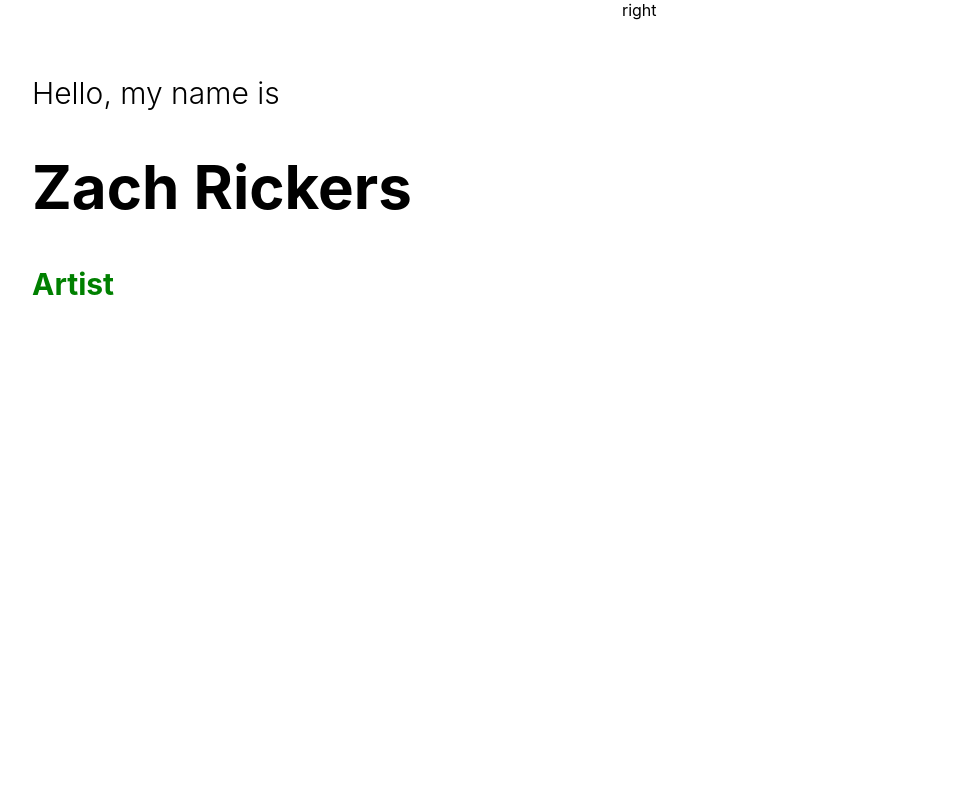
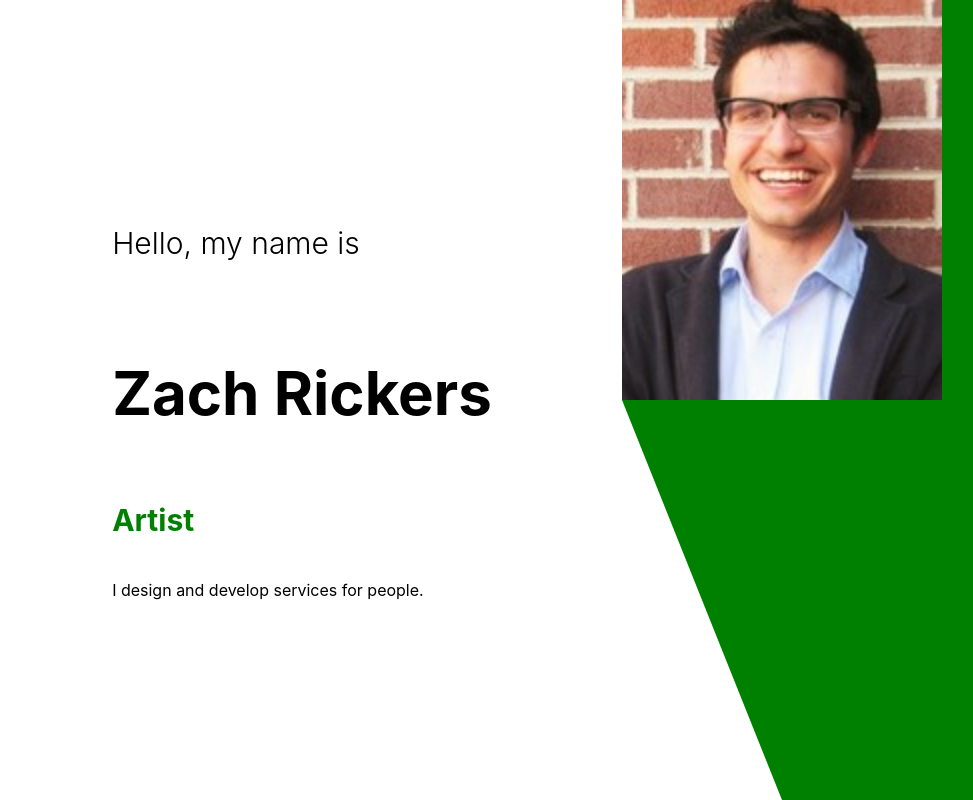
Before and after one commit to mzrickers/zach-portfolio, a React (Create React App) app: page / in a window 1280 px wide. Shown: the whole page, without its empty margins (18-991 px from the left). Built offline with nearby package versions, Linux system fonts and the light colour scheme.

Commit message:
added picture

```diff
--- a/src/components/Intro.js
+++ b/src/components/Intro.js
@@ -1,5 +1,6 @@
 import React from 'react'
 import './intro.css';
+import Me from "../img/zach_face.jpeg";
 
 const Intro = () => {
     return (
@@ -17,9 +18,15 @@ const Intro = () => {
                 <div className="i-title-item">Traveler</div>
               </div>
             </div>
+            <div className="i-desc">
+              I design and develop services for people.
+            </div>
           </div>
         </div>
-        <div className="i-right">right</div>
+        <div className="i-right">
+          <div className="i-bg"></div>
+          <img src={Me} alt="" className="i-img" />
+        </div>
 
       </div>
   )
--- a/src/components/intro.css
+++ b/src/components/intro.css
@@ -5,14 +5,22 @@
 
 .i-left {
     flex: 1;
+    display: flex;
+    align-items: center;
+    justify-content: center;
 }
 
 .i-right {
     flex: 1;
+    position: relative;
 }
 
 .i-left-wrapper {
     padding: 50px;
+    height: 50%;
+    display: flex;
+    flex-direction: column;
+    justify-content: space-between;
 }
 
 .i-intro{
@@ -57,3 +65,21 @@
     display: flex;
     align-items: center
 }
+
+.i-img{
+    width: 50%;
+    height: 50%;
+    object-fit: cover;
+    position: relative;
+    right: 0;
+}
+
+.i-bg{
+    clip-path: polygon(100% 0%, 100% 54%, 100% 100%, 25% 100%, 0% 50%, 25% 0%);
+    background-color: green;
+    width: 100%;
+    height: 100%;
+    position: absolute;
+    top: 0;
+    right: 0;
+}
```
Also changed, not shown: src/img/zach_face.jpeg (added).
